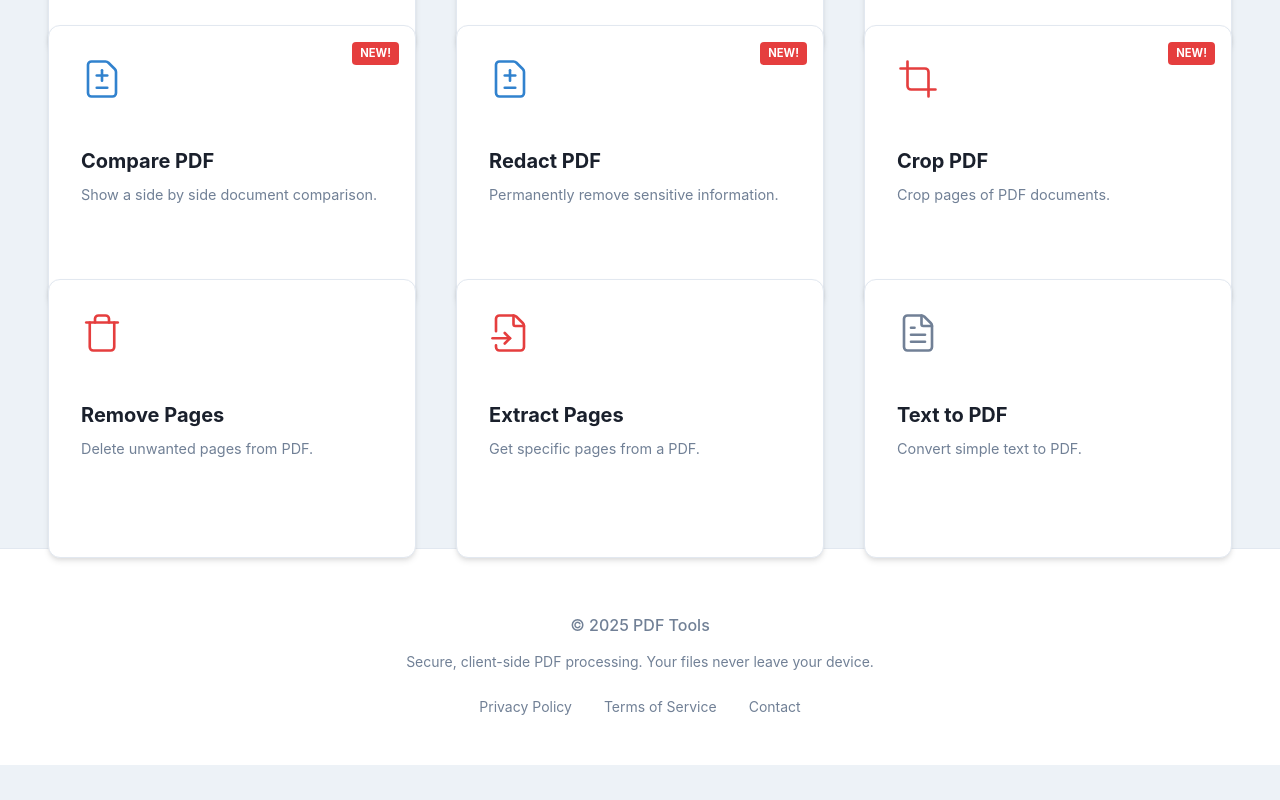
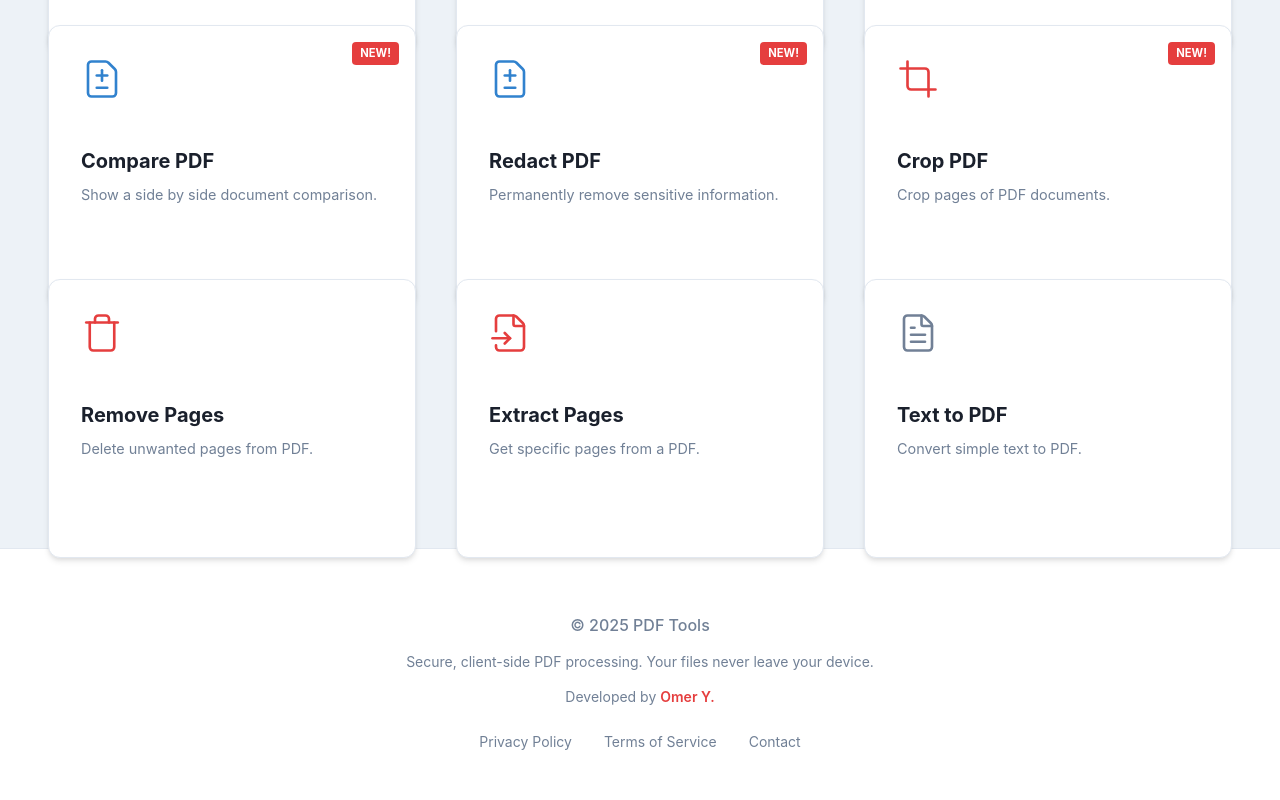
Before and after one commit to princealiomer/PDF-Free-Tool, a React (Vite) app: page / in a window 1280 px wide. Shown: the part 2731-3531 px from the top of the page. Before the commit the page ends 3496 px from the top, so only its background shows below. Built offline with nearby package versions, Linux system fonts and the light colour scheme.

Commit message:
Update footer credit

```diff
--- a/src/components/common/Footer.jsx
+++ b/src/components/common/Footer.jsx
@@ -6,6 +6,9 @@
             <div className="container" style={{ textAlign: 'center', color: 'var(--text-muted)' }}>
                 <p style={{ fontWeight: 500, marginBottom: '0.5rem' }}>© {new Date().getFullYear()} PDF Tools</p>
                 <p style={{ fontSize: '0.875rem' }}>Secure, client-side PDF processing. Your files never leave your device.</p>
+                <p style={{ fontSize: '0.875rem', marginTop: '0.5rem' }}>
+                    Developed by <a href="https://www.facebook.com/omerthelinkbuilder" target="_blank" rel="noopener noreferrer" style={{ color: 'var(--primary)', fontWeight: '600' }}>Omer Y.</a>
+                </p>
                 <div style={{ marginTop: '1.5rem', display: 'flex', justifyContent: 'center', gap: '2rem', fontSize: '0.875rem' }}>
                     <a href="#">Privacy Policy</a>
                     <a href="#">Terms of Service</a>
```
